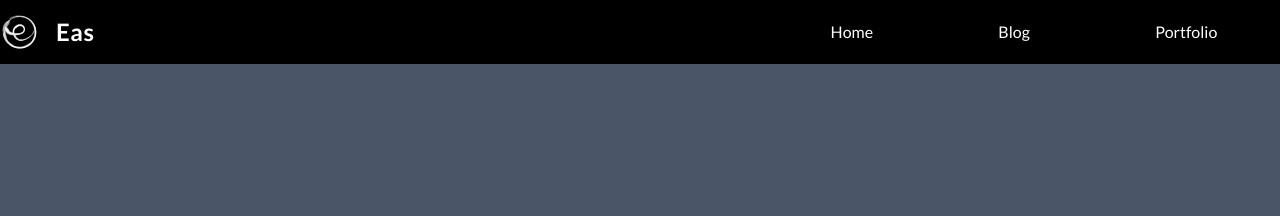
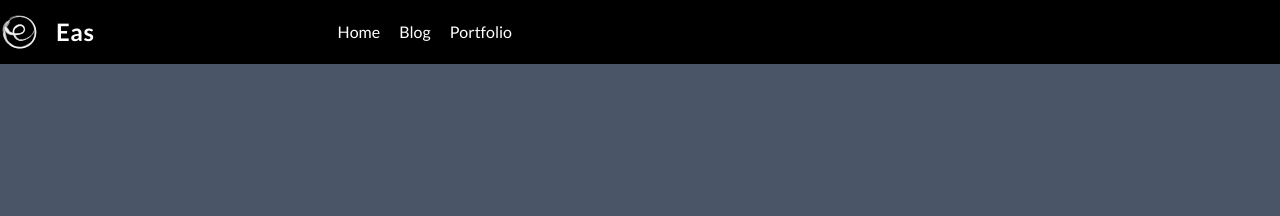
Before and after one commit to easterneas/eas-site_ghp, a Jekyll site: the page built from index.md, in a window 1280 px wide. Shown: the top 216 px of the page. Built offline with Jekyll 4.4.1, drawn with Linux system fonts in a browser that asks for light colours; nearby versions of some CDN libraries.

Commit message:
nav improvements

```diff
--- a/_includes/nav.desktop.html
+++ b/_includes/nav.desktop.html
@@ -1,6 +1,6 @@
 <div class="hidden lg:block container mx-auto">
     <div class="grid grid-cols-5">
-        <div class="mx-0 w-16 col-span-1">
+        <div class="mx-0 w-16">
             <a href="/"
                 class="grid grid-cols-2 w-20 items-center text-white h-16">
                 <div class="h-full bg-contain bg-left bg-no-repeat"
@@ -9,12 +9,10 @@
                 <div class="inline-block ml-4 font-bold text-2xl tracking-wide">Eas</div>
             </a>
         </div>
-        <div class="text-right col-start-4 col-span-2">
-            <div class="flex text-white justify-around align-middle content-center py-5">
-                {% for menu in site.data.nav %}
-                <a href="{{ menu.link }}" class="self-center hover:text-gray-500">{{ menu.name }}</a>
-                {% endfor %}
-            </div>
+        <div class="col-span-4 text-right">
+            {% for menu in site.data.nav %}
+            <a href="{{ menu.link }}" class="inline-block text-white hover:text-gray-500 py-5 ml-4">{{ menu.name }}</a>
+            {% endfor %}
         </div>
     </div>
 </div>
--- a/_includes/nav.mobile.html
+++ b/_includes/nav.mobile.html
@@ -8,10 +8,10 @@
     </div>
     <div class="md:text-right col-span-1">
         <div class="w-screen px-8 border-t-2 bg-gray-900 border-white text-white">
-            <div id="left" class="text-sm flex justify-between">
+            <div id="left" class="text-sm text-center">
                 {% for menu in site.data.nav %}
                 <a href="{{ menu.link }}"
-                    class="inline-block py-4 text-white hover:text-gray-500">{{ menu.name }}</a>
+                    class="inline-block px-2 py-4 text-white hover:text-gray-500">{{ menu.name }}</a>
                 {% endfor %}
             </div>
         </div>
```
